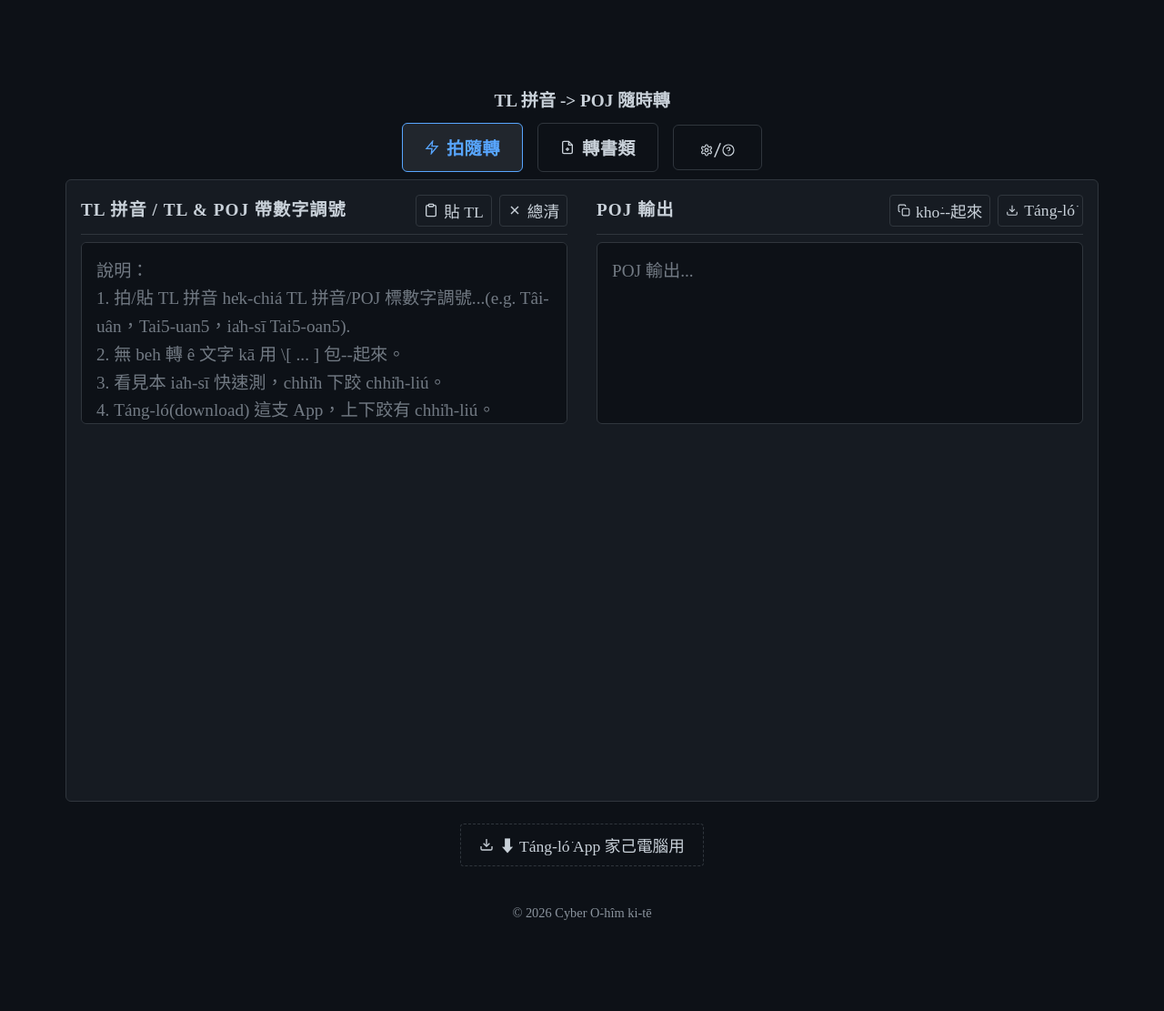
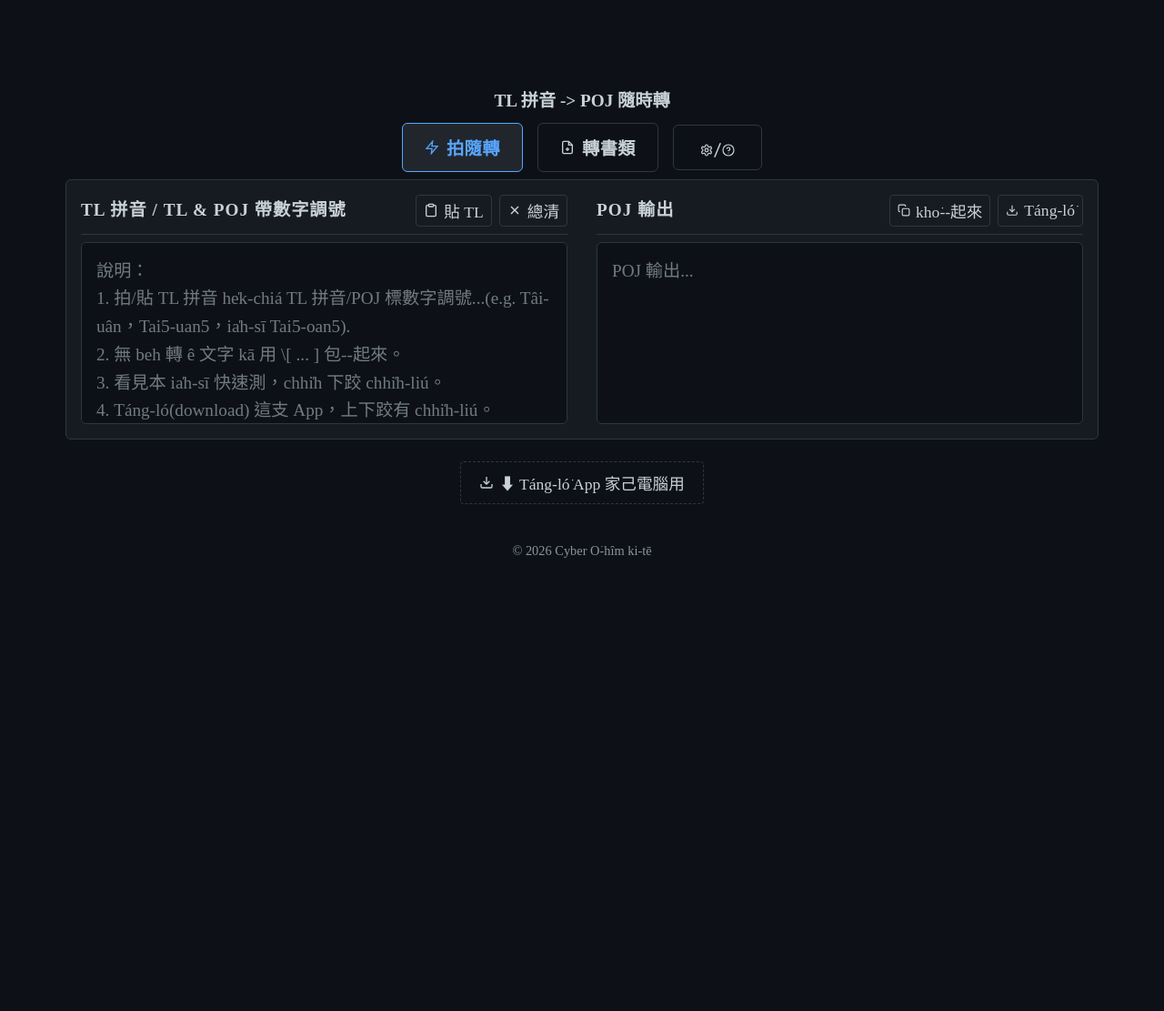
Before and after one commit to CyberOoHim/CyberOoHim.github.io, a Jekyll site: the page built from pages/tl_poj_converter.html, in a window 1280 px wide. Shown: the whole page at 91% size. Built offline with Jekyll 4.4.1, drawn with Linux system fonts in a browser that asks for light colours; some web fonts are replaced; after the commit the page ends 900 px from its top, so only the background shows below that.

Commit message:
UI: adjust input height and remove text button in the main page

```diff
--- a/pages/tl_poj_converter.html
+++ b/pages/tl_poj_converter.html
@@ -49,20 +49,30 @@
             padding: 0;
         }
 
+        html,
+        body {
+            height: 100%;
+        }
+
         body {
             background-color: var(--bg-primary);
             color: var(--text-primary);
             font-family: var(--font-sans);
             line-height: 1.6;
             padding: var(--spacing-md);
+            display: flex;
+            flex-direction: column;
         }
 
         .container {
             max-width: 1200px;
+            width: 100%;
             margin: 0 auto;
             display: flex;
             flex-direction: column;
             gap: var(--spacing-xs);
+            flex: 1;
+            min-height: 0;
         }
 
         header {
@@ -112,66 +122,60 @@
             display: block;
         }
 
+        #panel-realtime.active {
+            display: flex;
+            flex-direction: column;
+            flex: 1;
+            min-height: 0;
+        }
+
         /* Real-time Mode Styles */
         .split-view {
             display: grid;
             grid-template-columns: 1fr 1fr;
             grid-template-rows: auto 1fr;
-            gap: var(--spacing-xs) var(--spacing-md);
-            height: calc(100vh - 250px);
-            min-height: 400px;
+            gap: 0 var(--spacing-md);
+            flex: 1;
+            min-height: 0;
         }
 
         .text-area-container {
             display: contents;
         }
 
-        .text-area-container:nth-child(1)>.toolbar {
+        .text-area-container:nth-child(1) .toolbar {
             grid-column: 1;
             grid-row: 1;
         }
 
-        .text-area-container:nth-child(1)>textarea {
+        .text-area-container:nth-child(1) textarea {
             grid-column: 1;
             grid-row: 2;
         }
 
-        .text-area-container:nth-child(2)>.toolbar {
+        .text-area-container:nth-child(2) .toolbar {
             grid-column: 2;
             grid-row: 1;
         }
 
-        .text-area-container:nth-child(2)>textarea {
+        .text-area-container:nth-child(2) textarea {
             grid-column: 2;
             grid-row: 2;
         }
 
         @media (max-width: 768px) {
             .split-view {
-                grid-template-columns: 1fr;
-                grid-template-rows: auto 1fr auto 1fr;
-                height: calc(100vh - 150px);
-                min-height: 600px;
-            }
-
-            .text-area-container:nth-child(1)>.toolbar {
-                grid-column: 1;
-                grid-row: 1;
-            }
-
-            .text-area-container:nth-child(1)>textarea {
-                grid-column: 1;
-                grid-row: 2;
-            }
-
-            .text-area-container:nth-child(2)>.toolbar {
-                grid-column: 1;
-                grid-row: 3;
-            }
-
-            .text-area-container:nth-child(2)>textarea {
-                grid-column: 1;
-                grid-row: 4;
+                display: flex;
+                flex-direction: column;
+                gap: var(--spacing-md);
+                height: auto;
+            }
+
+            .text-area-container {
+                display: flex;
+                flex-direction: column;
+                height: 40vh;
+                min-height: 250px;
             }
         }
 
@@ -213,13 +217,6 @@
                 /* Slightly smaller text for mobile readability */
                 padding: 0.75rem;
             }
-        }
-
-        .text-area-container {
-            display: flex;
-            flex-direction: column;
-            position: relative;
-            height: 100%;
         }
 
         .toolbar {
@@ -274,7 +271,6 @@
             line-height: 1.6;
             outline: none;
             width: 100%;
-            height: 100%;
             color: var(--text-primary);
             box-sizing: border-box;
             min-height: 200px;
```
Also changed, not shown: other parts of pages/tl_poj_converter.html (+2 -2 lines).
